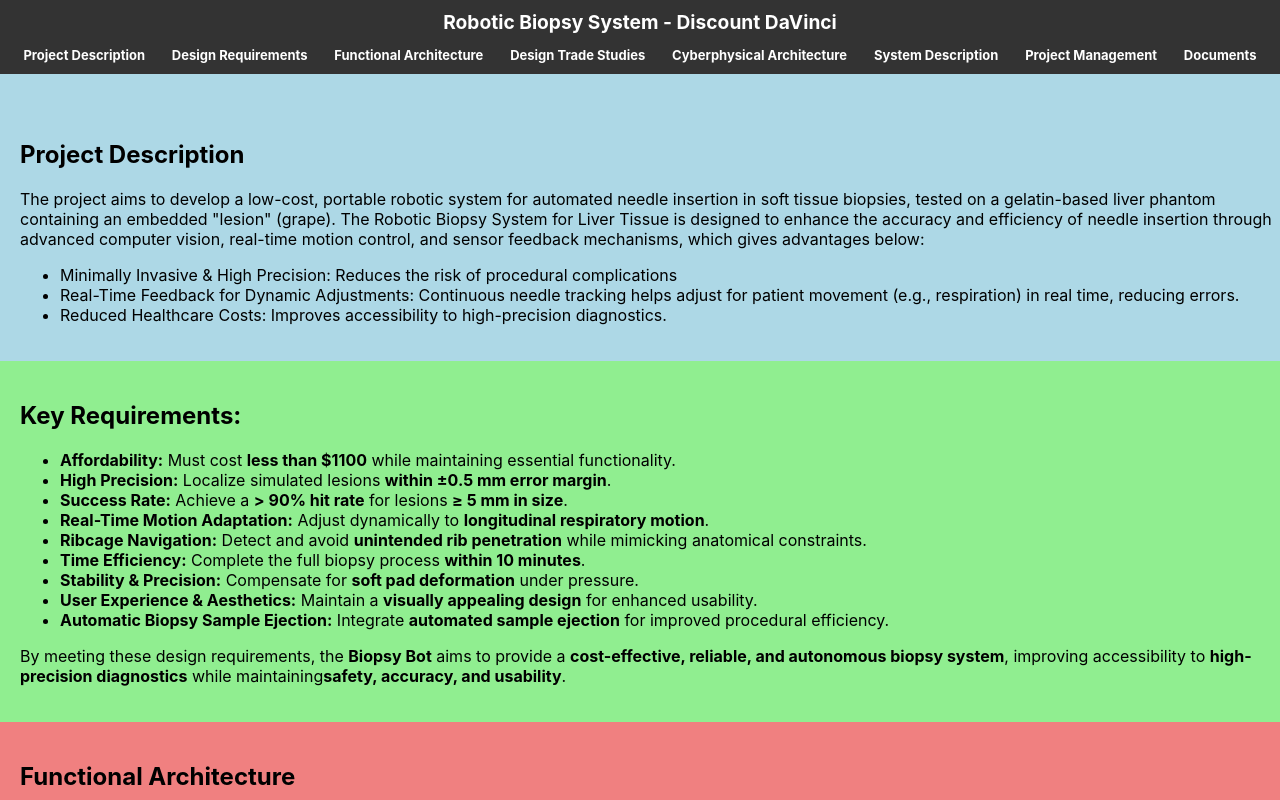
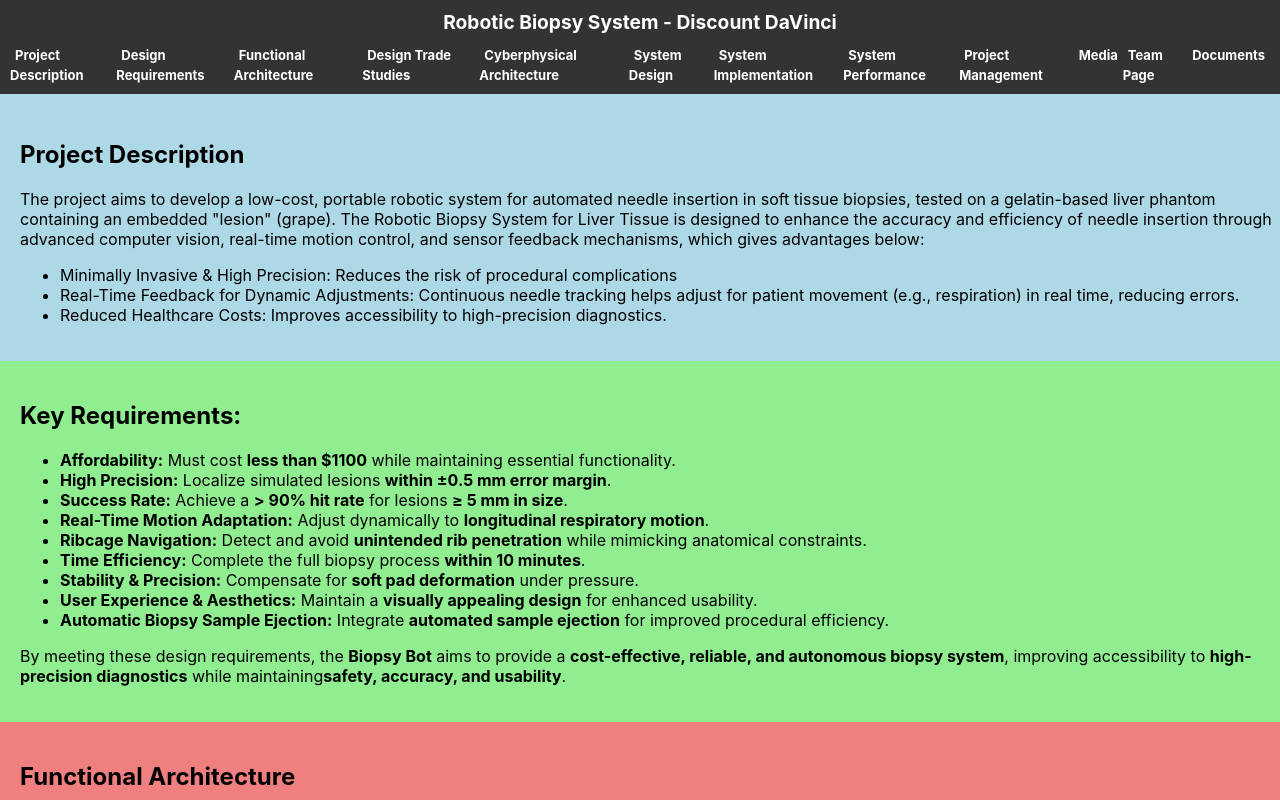
Before and after one commit to Team3-16778/Team3-16778.github.io, a React (Create React App) app: page / in a window 1280 px wide. Shown: the top 800 px of the page. Built offline with nearby package versions, Linux system fonts and the light colour scheme.

Commit message:
fixing recs for w1

```diff
--- a/src/App.js
+++ b/src/App.js
@@ -18,8 +18,12 @@
             <li><a href="#functionalArchitecture" style={linkStyle}>Functional Architecture</a></li>
             <li><a href="#designTradeStudies" style={linkStyle}>Design Trade Studies</a></li>
             <li><a href="#cyberPhysical" style={linkStyle}>Cyberphysical Architecture</a></li>
-            <li><a href="#systemDescription" style={linkStyle}>System Description</a></li>
+            <li><a href="#systemDesign" style={linkStyle}>System Design</a></li>
+            <li><a href="#systemImplementation" style={linkStyle}>System Implementation</a></li>
+            <li><a href="#systemPerformance" style={linkStyle}>System Performance</a></li>
             <li><a href="#projectManagement" style={linkStyle}>Project Management</a></li>
+            <li><a href="#media" style={linkStyle}>Media</a></li>
+            <li><a href="#teamPage" style={linkStyle}>Team Page</a></li>
             <li><a href="#documents" style={linkStyle}>Documents</a></li>
           </ul>
         </nav>
@@ -312,8 +316,8 @@
         </div>
       </section>
 
-      <section id="systemDescription" style={sectionStyle("lightseagreen")}>
-        <h2>System Description</h2>
+      <section id="systemDesign" style={sectionStyle("lightseagreen")}>
+        <h2>System Design</h2>
 
         <h3>Gantry System</h3>
         <p>
@@ -337,6 +341,17 @@
         </p>
       </section>
 
+      <section id="systemImplementation" style={sectionStyle("lightgreen")}>
+        <h2>Project Implementation</h2>
+        <h3>Coming soon</h3>
+
+      </section>
+
+      <section id="systemPerformance" style={sectionStyle("lightorange")}>
+        <h2>Project Performance</h2>
+        <h3>Coming soon</h3>
+      </section>
+
       <section id="projectManagement" style={sectionStyle("lightpink")}>
         <h2>Project Management</h2>
         <h3>Timeline</h3>
@@ -347,6 +362,30 @@
             style={imageStyle}
           />
         </div>
+      </section>
+
+      <section id="Media" style={sectionStyle("violet")}>
+        <h2>media</h2>
+        <h3>media and descriptions coming soon</h3>
+        {/* <div style={imageContainerStyle}>
+          <img
+            src="/assets/schedule.png"
+            alt="Functional Architecture"
+            style={imageStyle}
+          />
+        </div> */}
+      </section>
+
+      <section id="teamPage" style={sectionStyle("lightgray")}>
+        <h2>Team Page</h2>
+        <h3>Team photos and descriptions coming soon</h3>
+        {/* <div style={imageContainerStyle}>
+          <img
+            src="/assets/schedule.png"
+            alt="Functional Architecture"
+            style={imageStyle}
+          />
+        </div> */}
       </section>
 
       <section id="documents" style={sectionStyle("lightsteelblue")}>
```
